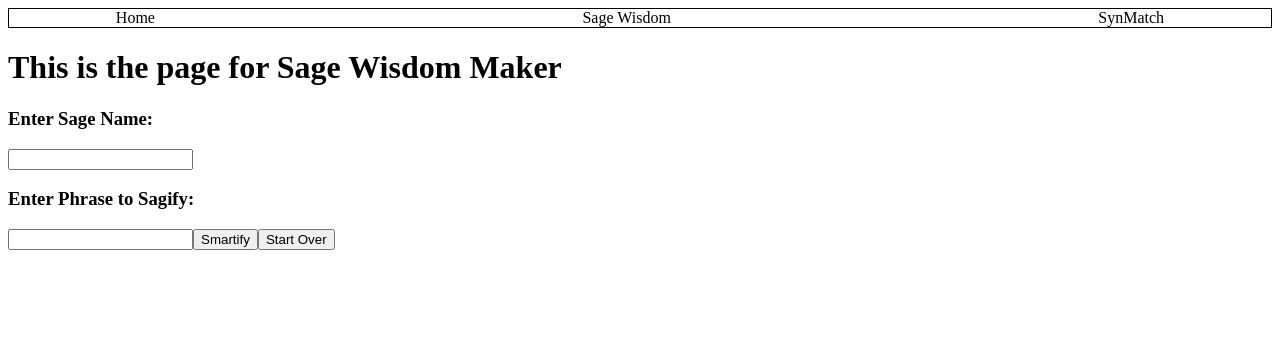
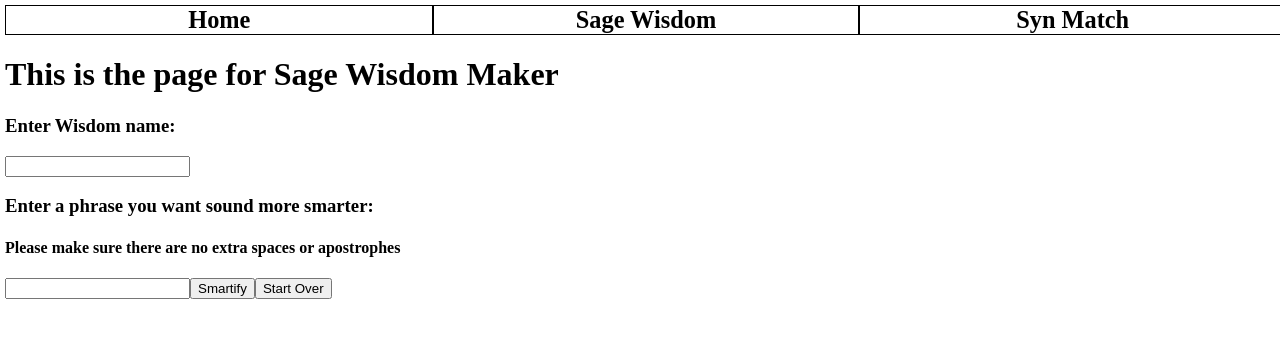
Before and after one commit to JordanFJH/project-2, a React (Vite) app: page /sage in a window 1280 px wide. Shown: the top 338 px of the page. Built offline with nearby package versions, Linux system fonts and the light colour scheme.

Commit message:
added some styling for the nav bar

```diff
--- a/src/components/NavBar.jsx
+++ b/src/components/NavBar.jsx
@@ -5,15 +5,15 @@ function NavBar(props) {
     return (
         <nav>
             <Link to="/">
-                Home
+                <h3>Home</h3>
             </Link>
             <br />
             <Link to="sage">
-                Sage Wisdom
+                <h3>Sage Wisdom</h3>
             </Link>
             <br />
             <Link to="synmatch">
-                SynMatch
+                <h3>Syn Match</h3>
             </Link>
 
         </nav>
--- a/src/index.css
+++ b/src/index.css
@@ -1,11 +1,38 @@
+body {
+  width: 100vw;
+  height: 100vh;
+  margin: 0;
+  padding: 5px;
+}
+
 
 a {
   text-decoration: none;
   color: black;
+  font-size: 1.3rem;
+  width: 100%;
+  text-align: center;
 }
+
+a:hover {
+  background-color: lightgreen;
+}
+
 
 nav {
   display: flex;
   justify-content: space-around;
-  border: 1px solid black;
+  padding: 10px;
+  width: 100%;
+  padding: 0;
 }
+
+nav h3 {
+  margin: 0;
+  border: 1px black solid;
+  width: 100%;
+}
+
+.fancy-phrase {
+  font-family: cursive;
+}
--- a/src/pages/SagePage.jsx
+++ b/src/pages/SagePage.jsx
@@ -49,10 +49,11 @@ function SagePage() {
         return (
             <div className="sage-main">
                 <h1>This is the page for Sage Wisdom Maker</h1>
-                <h3>Enter Sage Name:</h3>
+                <h3>Enter Wisdom name:</h3>
                 <input type="text" value={name} onChange={handleName} />
                 <br />
-                <h3>Enter Phrase to Sagify:</h3>
+                <h3>Enter a phrase you want sound more smarter:</h3>
+                <h4>Please make sure there are no extra spaces or apostrophes</h4>
                 <input type="text" value={input} onChange={handleChange} />
                 <button onClick={handleSubmit}>Smartify</button>
                 <button onClick={handleReset}>Start Over</button>
```
